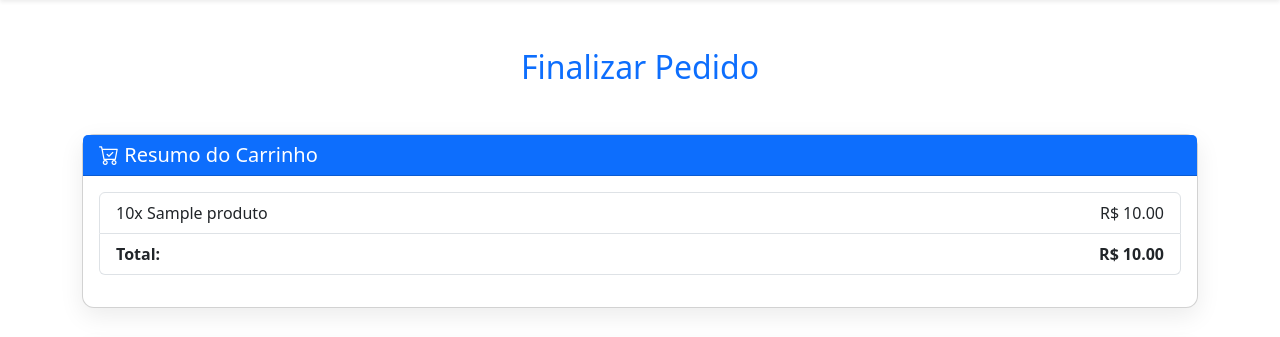
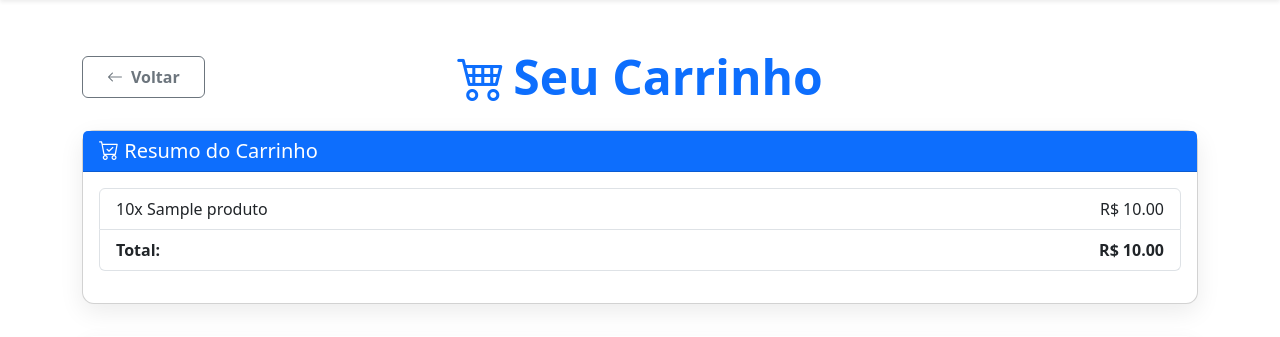
Before and after one commit to lrosse/TCC, a Django app: page /finalizar-compra/ in a window 1280 px wide. Shown: the part 67-404 px from the top of the page. Run offline with Django 4.2, Linux system fonts and the light colour scheme; a user stored in the database is signed in; tables that the repository leaves empty hold one stand-in row (values such as "Sample post"); parts of the project's set-up code (start-up, migrations or seed data) failed here and were passed over.

Commit message:
carrinho com botão voltar finalziado

```diff
--- a/loja/templates/loja/finalizar_compra.html
+++ b/loja/templates/loja/finalizar_compra.html
@@ -32,7 +32,19 @@
 <body>
     {% include "loja/_navbar.html" %}
 <div class="container my-5">
-    <h2 class="text-center mb-5 text-primary">Finalizar Pedido</h2>
+    <div class="d-flex justify-content-center align-items-center position-relative mb-4">
+  <!-- Botão Voltar -->
+  <a href="{% url 'ver_carrinho' %}"
+     class="btn btn-outline-secondary px-4 py-2 fw-semibold position-absolute start-0"
+     style="font-size: 1rem;">
+    <i class="bi bi-arrow-left me-2"></i>Voltar
+  </a>
+
+  <!-- Título Centralizado -->
+  <h2 class="text-primary fw-bold mb-0 d-flex align-items-center" style="font-size: 3rem;">
+    <i class="bi bi-cart4 me-2"></i>Seu Carrinho
+  </h2>
+</div>
 
     <!-- Resumo do Carrinho -->
     <div class="card pedido-card">
```
Also changed, not shown: loja/templates/loja/carrinho.html (+31 -4 lines).
